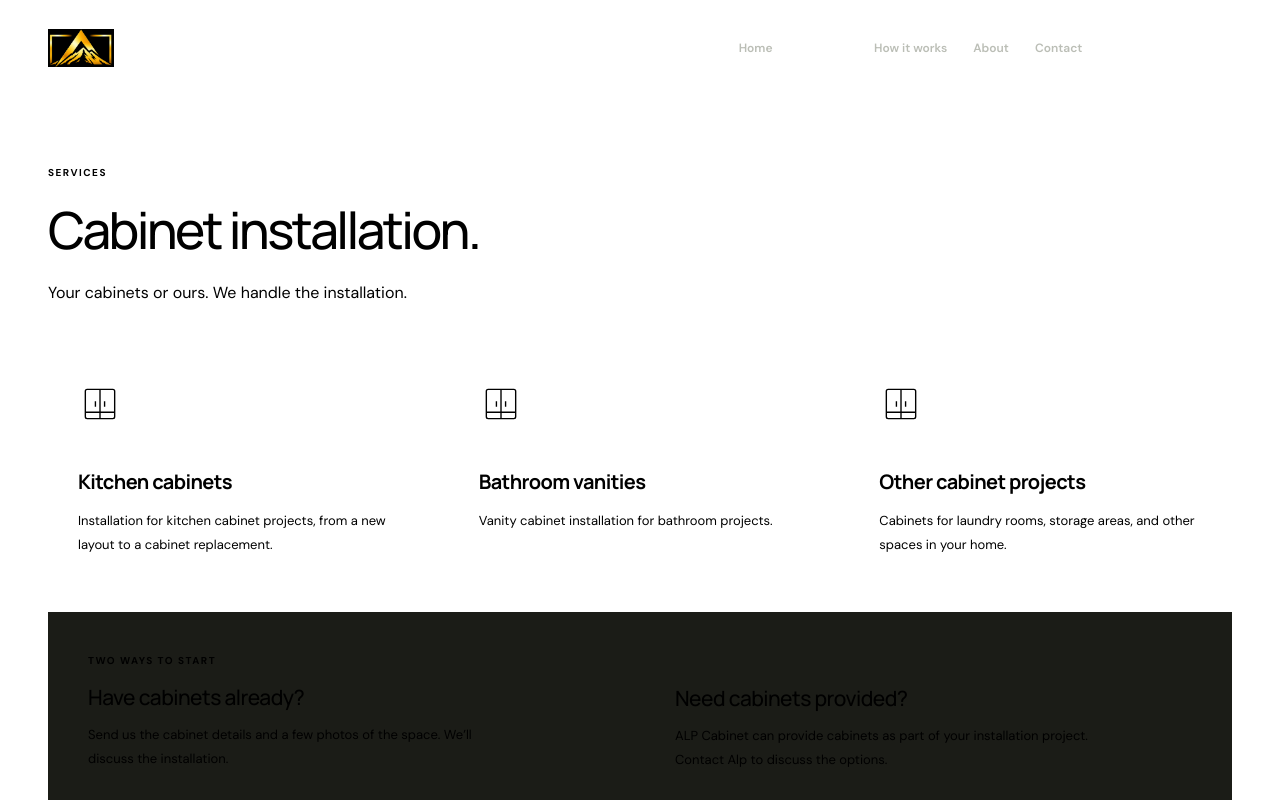
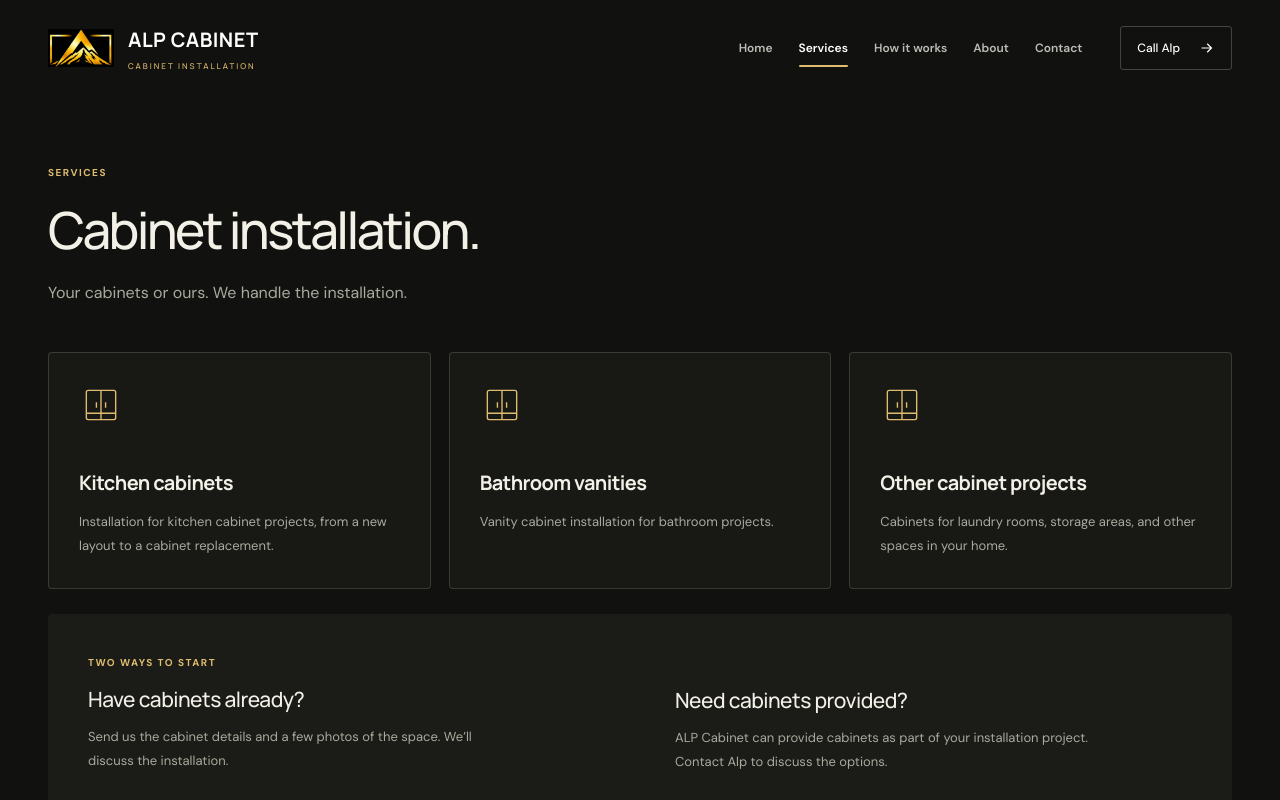
Before and after one commit to mesuterdogdi/alp-cabinet, a plain HTML site: page services.html in a window 1280 px wide. Shown: the top 800 px of the page. Drawn offline with Linux system fonts and the light colour scheme.

Commit message:
Fix malformed CSS import restoring black and gold colors on every page

```diff
--- a/services.html
+++ b/services.html
@@ -5,12 +5,12 @@
 <meta name="viewport" content="width=device-width, initial-scale=1">
 <title>Services | ALP Cabinet</title>
 <meta name="description" content="Kitchen, vanity, and home cabinet installation. Customer-supplied cabinets or cabinets provided by ALP Cabinet.">
-<meta name="theme-color" content="#141514">
+<meta name="theme-color" content="#11120f">
 <meta property="og:title" content="Services | ALP Cabinet">
 <meta property="og:description" content="Kitchen, vanity, and home cabinet installation. Customer-supplied cabinets or cabinets provided by ALP Cabinet.">
 <meta property="og:type" content="website">
 <link rel="icon" href="/logo.png">
-<link rel="stylesheet" href="/styles.css">
+<link rel="stylesheet" href="/styles.css?v=black-gold-2">
 <script src="/script.js" defer></script>
 </head>
 <body>
--- a/styles.css
+++ b/styles.css
@@ -1,8 +1,8 @@
-@import url('https://fonts.googleapis.com/css2?family=DM+Sans:wght@400;500;600;700&family=Manrope:wght@400;500;600;700;800&display=swap');500;600;650;700;750;800&display=swap');
+@import url('https://fonts.googleapis.com/css2?family=DM+Sans:wght@400;500;600;700&family=Manrope:wght@400;500;600;700;800&display=swap');
 
 :root {
   --paper: #11120f;
-  --white: #181915;
+  --panel: #181915;
   --ink: #f2f0e7;
   --muted: #aaa99e;
   --line: #ffffff24;
@@ -11,7 +11,8 @@
   --radius: 4px;
 }
 * { box-sizing: border-box; }
-body { margin: 0; background: var(--paper); color: var(--ink); font-family: 'DM Sans', Arial, sans-serif; font-size: 14px; line-height: 1.7; -webkit-font-smoothing: antialiased; }
+html { background: #11120f; color-scheme: dark; }
+body { margin: 0; background: var(--paper, #11120f); color: var(--ink, #f2f0e7); font-family: 'DM Sans', Arial, sans-serif; font-size: 14px; line-height: 1.7; -webkit-font-smoothing: antialiased; }
 a { color: inherit; text-decoration: none; }
 button { font: inherit; }
 svg { width: 22px; height: 22px; flex-shrink: 0; }
@@ -56,7 +57,7 @@ h1 > span { color: var(--gold); font-family: Georgia, serif; font-style: italic;
 .kitchen-photo img { position: absolute; max-width: none; height: 190%; width: auto; top: -12%; right: -5%; }
 .kitchen-photo::after { content: ''; position: absolute; inset: 70% 0 0; background: linear-gradient(transparent,#0007); pointer-events: none; }
 .kitchen-photo figcaption { position: absolute; bottom: 19px; left: 21px; font-size: 10px; color: #fff; z-index: 1; background: #1118; border: 1px solid #ffffff30; border-radius: 5px; padding: 5px 9px; }
-.options { display: grid; grid-template-columns: 1fr 1fr; border: 1px solid var(--line); background: var(--white); border-radius: var(--radius); overflow: hidden; }
+.options { display: grid; grid-template-columns: 1fr 1fr; border: 1px solid var(--line); background: var(--panel); border-radius: var(--radius); overflow: hidden; }
 .option { padding: 29px 34px; display: flex; align-items: center; gap: 25px; }
 .option + .option { border-left: 1px solid var(--line); }
 .option > svg { width: 42px; height: 42px; color: var(--gold); }
@@ -73,7 +74,7 @@ h1 > span { color: var(--gold); font-family: Georgia, serif; font-style: italic;
 .page-heading .lead { font-size: 16px; margin-top: 19px; }
 .page-heading .button { margin-top: 25px; }
 .service-grid { display: grid; grid-template-columns: repeat(3,1fr); gap: 18px; }
-.service-grid article { background: var(--white); padding: 30px; border: 1px solid var(--line); border-radius: var(--radius); }
+.service-grid article { background: var(--panel); padding: 30px; border: 1px solid var(--line); border-radius: var(--radius); }
 .service-grid svg { width: 44px; height: 44px; color: var(--gold); margin-bottom: 36px; }
 .service-grid h2 { font-size: 20px; font-weight: 700; letter-spacing: -.6px; margin-bottom: 15px; }
 .service-grid p { font-size: 13px; color: var(--muted); line-height: 1.85; }
@@ -106,7 +107,7 @@ h1 > span { color: var(--gold); font-family: Georgia, serif; font-style: italic;
 .contact-row strong { font-size: clamp(19px, 2vw, 29px); font-weight: 600; letter-spacing: -.8px; overflow-wrap: anywhere; }
 .contact-row > svg { width: 34px; height: 34px; border: 1px solid var(--line); padding: 7px; border-radius: 50%; transition: background .18s, border-color .18s; }
 .contact-row:hover > svg { background: var(--gold); border-color: var(--gold); color: #191a16; }
-.checklist { padding: 33px; border-radius: var(--radius); border: 1px solid var(--line); background: var(--white); }
+.checklist { padding: 33px; border-radius: var(--radius); border: 1px solid var(--line); background: var(--panel); }
 .checklist h2 { font-size: 20px; letter-spacing: -.6px; font-weight: 700; }
 .checklist ul { padding: 0; margin: 23px 0; list-style: none; }
 .checklist li { display: flex; align-items: baseline; gap: 13px; margin-top: 12px; color: var(--muted); font-size: 13px; }
```
Also changed, not shown: 404.html (+2 -2 lines), about.html (+2 -2 lines), contact.html (+2 -2 lines), index.html (+2 -2 lines), process.html (+2 -2 lines).
